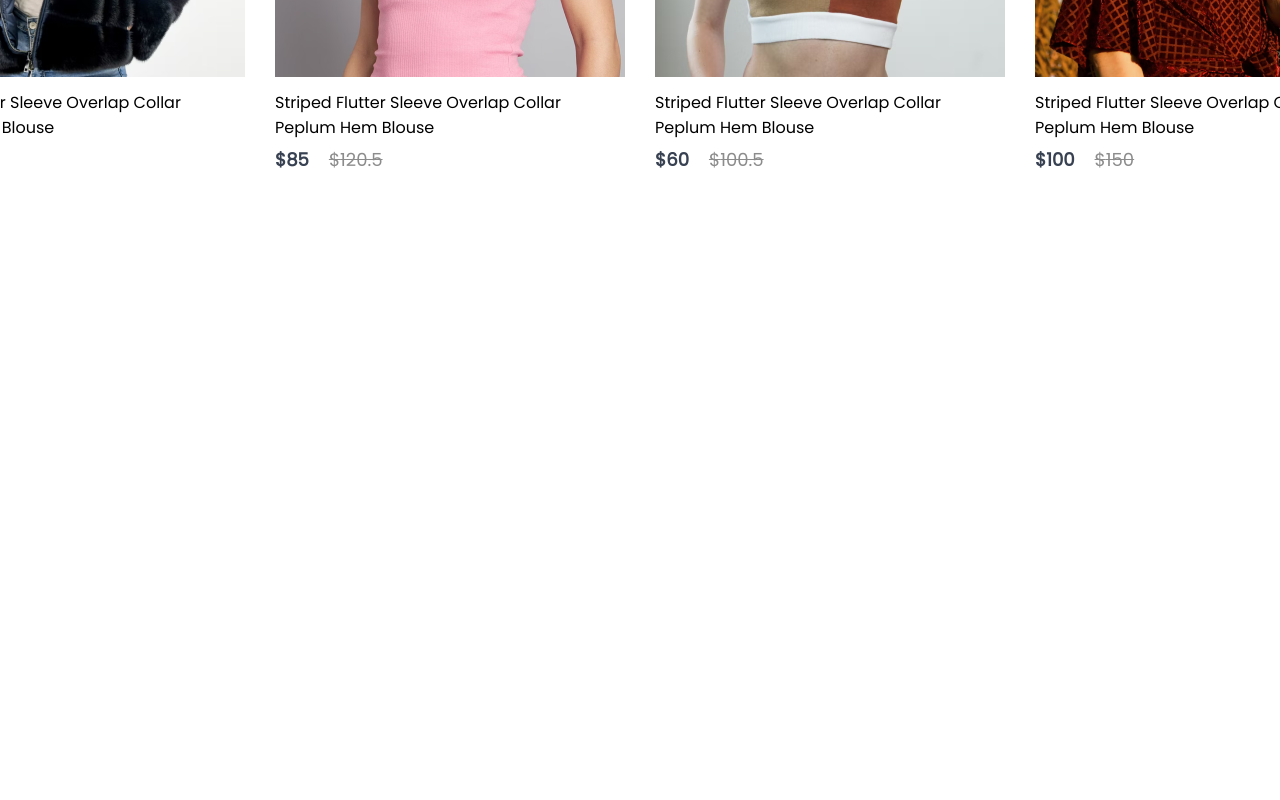
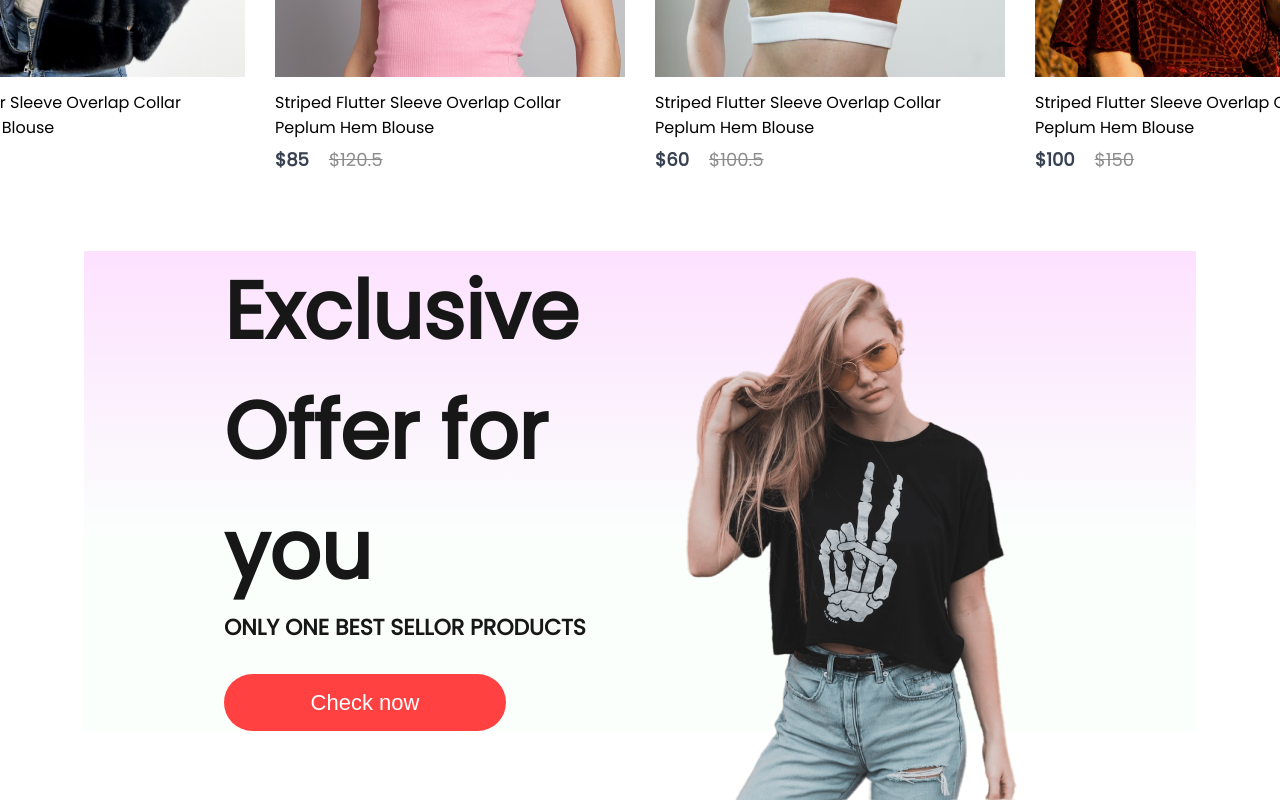
Before and after one commit to harsh-singh10/E-Commerce, a React (Vite) app: page / in a window 1280 px wide. Shown: the part 1391-2191 px from the top of the page. Before the commit the page ends 1617 px from the top, so only its background shows below. Built offline with nearby package versions, Linux system fonts and the light colour scheme.

Commit message:
added a new offer section

```diff
--- a/src/Components/Offer/Offer.css
+++ b/src/Components/Offer/Offer.css
@@ -0,0 +1,50 @@
+.offer {
+    width: 65%;
+    height: 60vh;
+    display: flex;
+    margin: auto;
+    padding: 0 140px;
+    margin-top: 25px;
+    margin-bottom: 150;
+    background: linear-gradient(180deg, #fde1ff 0%, #e1ffea22 60%);
+}
+
+.offer-left {
+    flex: 1;
+    display: flex;
+    flex-direction: column;
+    justify-content: center;
+}
+
+.offer-left p {
+    color: #171717;
+    font-size: 22px;
+    font-weight: 600;
+}
+
+.offer-left h1 {
+    color: #171717;
+    font-size: 80px;
+    font-weight: 600;
+}
+
+.offer-left button {
+    width: 282px;
+    height: 70px;
+    border-radius:35px;
+    background: #ff4141;
+    border: none;
+    color:white;
+    font-size: 22px;
+    font-weight: 500;
+    margin-top: 30px;
+    cursor: pointer;
+}
+
+.offer-right{
+    flex: 1;
+    display: flex;
+    align-items: center;
+    justify-content: flex-end;
+    padding-top:70px ;
+}
--- a/src/Components/Offer/Offer.jsx
+++ b/src/Components/Offer/Offer.jsx
@@ -1,9 +1,18 @@
 import React from 'react'
 import './Offer.css'
+import exclusive_img from '../Assets/exclusive_image.png'
 export const Offer = () => {
   return (
     <div className="offer">
-
+        <div className="offer-left">
+            <h1>Exclusive</h1>
+            <h1>Offer for you</h1>
+            <p>ONLY ONE BEST SELLOR PRODUCTS</p>
+            <button>Check now</button>
+        </div>
+        <div className="offer-right">
+          <img src = {exclusive_img} alt="" />
+        </div>
     </div>
   )
 }
--- a/src/Pages/Shop.jsx
+++ b/src/Pages/Shop.jsx
@@ -1,12 +1,14 @@
 import React from 'react'
 import { Hero } from '../Components/Hero/Hero'
 import { Popular } from '../Components/Popular/Popular'
+import { Offer } from '../Components/Offer/Offer'
 
 export const Shop = () => {
   return (
     <div>
        <Hero/>
       <Popular/>
+      <Offer/>
     </div>
   )
 }
```
